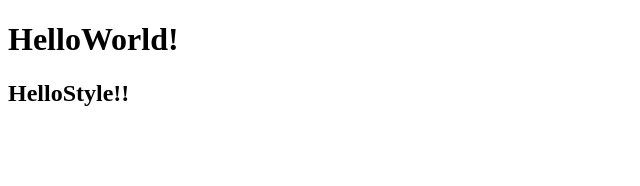
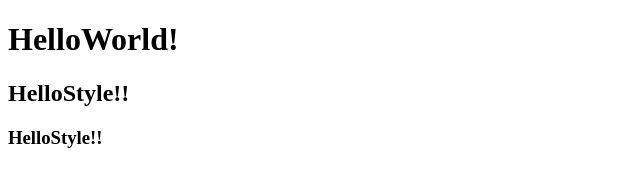
Before and after one commit to VBZkusanomako/training, a plain HTML site: page index.html in a window 1280 px wide. Shown: the whole page, without its empty margins (0-640 px from the left). Drawn offline with Linux system fonts and the light colour scheme.

Commit message:
h3追加

```diff
--- a/index.html
+++ b/index.html
@@ -8,5 +8,6 @@
 <body>
     <h1>HelloWorld!</h1>
     <h2>HelloStyle!!</h2>
+    <h3>HelloStyle!!</h3>
 </body>
 </html>
```
